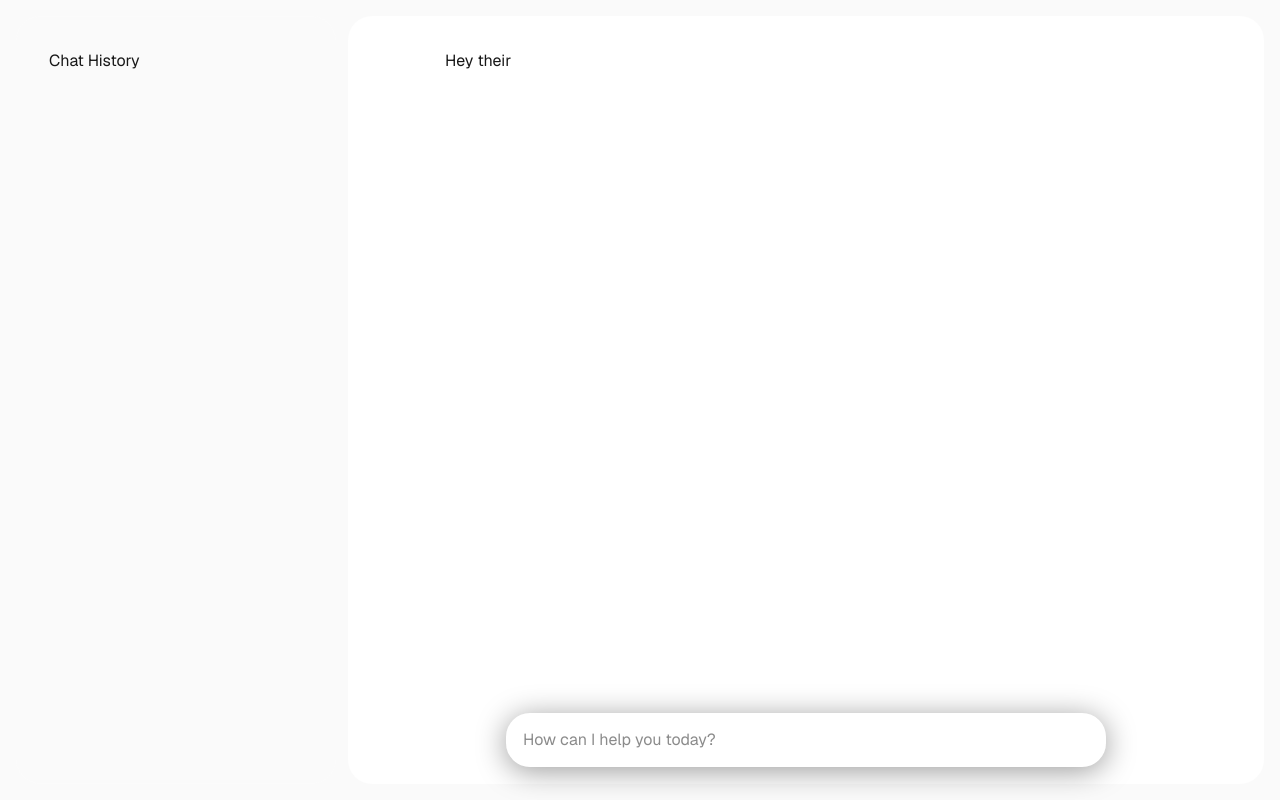
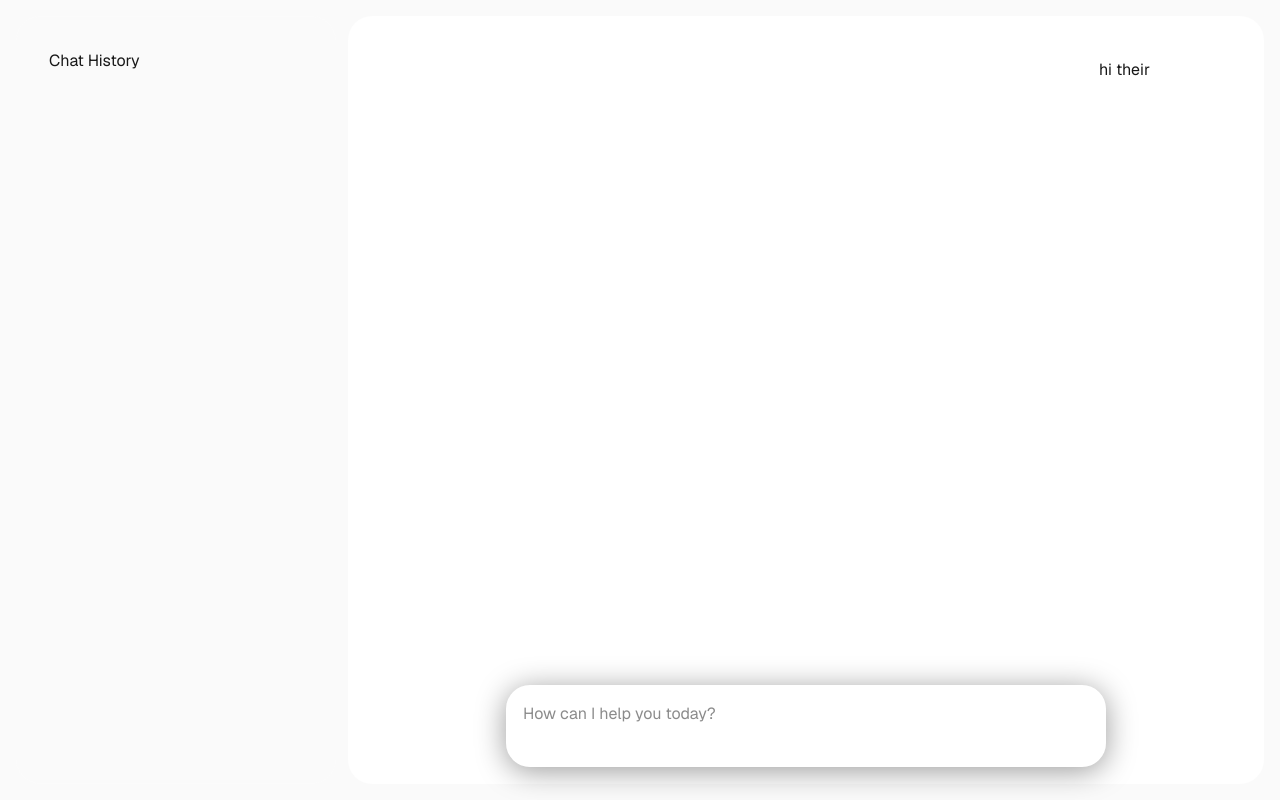
Before and after one commit to ArmaanAmoli/ai-document-qna-rag-app, a Next.js app: page / in a window 1280 px wide. Built offline with nearby package versions, Linux system fonts and the light colour scheme.

Commit message:
improving prompt box

```diff
--- a/download-model.ts
+++ b/download-model.ts
@@ -1,5 +1,4 @@
 import { Agent, setGlobalDispatcher } from 'undici';
-import * as fs from 'fs';
 import * as path from 'path';
 
 // 1. Bypass Node's default 10-second fetch timeout limit (Set to 10 minutes)
--- a/package.json
+++ b/package.json
@@ -23,7 +23,6 @@
     "pdf-parse": "^2.4.5",
     "react": "19.2.4",
     "react-dom": "19.2.4",
-    "shadcn": "^4.10.0",
     "tw-animate-css": "^1.4.0",
     "undici": "^8.3.0"
   },
@@ -34,6 +33,7 @@
     "@types/react-dom": "^19",
     "eslint": "^9",
     "eslint-config-next": "16.2.6",
+    "node-mocks-http": "^1.17.2",
     "prisma": "^7.8.0",
     "tailwindcss": "^4",
     "tsx": "^4.22.3",
--- a/src/app/page.tsx
+++ b/src/app/page.tsx
@@ -1,6 +1,8 @@
 "use client";
 
-import { Message } from "@/components/messageBox";
+import { MessageBox } from "@/components/ChatMessageBox";
+
+import { Prompt } from "@/components/promptBox";
 import Image from "next/image";
 import { useState } from "react";
 export default function Chat() {
@@ -15,8 +17,8 @@ export default function Chat() {
       <main className="relative flex flex-1 w-full h-full flex-col items-center
       justify-between py-8 px-24 bg-white dark:bg-black sm:items-start border
       rounded-3xl border-white/15">
-        Hey their
-        <Message prompt={prompt}  setPrompt={setPrompt} file={file}  setFile={setFile} />
+        <MessageBox message={"hi their"}/>
+        <Prompt prompt={prompt}  setPrompt={setPrompt} file={file}  setFile={setFile} />
 
       </main>
     </div>
--- /dev/null
+++ b/src/components/ChatMessageBox.tsx
@@ -0,0 +1,8 @@
+export function MessageBox({ message }: { message: string }) {
+    return (
+        <div className="flex ml-auto border border-white/20 px-4 py-2 rounded-3xl">
+            <p className="text-md">{message}</p>
+        </div>
+    )
+
+}
--- a/src/components/messageBox.tsx
+++ b/src/components/promptBox.tsx
@@ -1,13 +1,25 @@
 "use client";
 import { MessagePropInterface } from "@/types/componentProps.types";
 import { useState , useRef} from "react"
-export function Message(props: MessagePropInterface) {
+export function Prompt(props: MessagePropInterface) {
     const fileInputRef = useRef<HTMLInputElement>(null);
     // const [prompt, setPrompt] = useState("");
+
+    const sendPrompt = async ()=>{
+        // const response = await fetch('/api/upload',{
+        //     method:'POST',
+        //     body:
+        // })
+    }
     return (
         <div className="absolute bottom-4 -translate-x-1/2 z-10 shadow-[0_4px_30px_rgba(0,0,0,0.4),_inset_0_1px_1px_rgba(255,255,255,0.1)]
-        left-1/2 w-[600px] h-[54px] border border-white/20 rounded-3xl px-4 py-4 flex items-center gap-1.5">
+        left-1/2 w-[600px] min-h-[54px] max-h-[100px] border border-white/20 rounded-3xl px-4 py-4 flex items-center gap-1.5">
+
             <div className="flex flex-1 flex-col">
+                {props.file && <div>
+                {`${props.file?.name}`}
+
+                </div>}
                 <input
                     className="hidden"
                     type="file"
@@ -16,11 +28,11 @@ export function Message(props: MessagePropInterface) {
                     ref={fileInputRef} >
                 </input>
 
-                <input className="flex flex-1 focus:outline-none"
-                    type="text" value={props.prompt}
+                <textarea className="flex flex-1 focus:outline-none resize-none [scrollbar-width:none] [-ms-overflow-style:none] [&::-webkit-scrollbar]:hidden"
+                    value={props.prompt}
                     onChange={(event) => { props.setPrompt(event.target.value) }}
                     placeholder="How can I help you today?">
-                </input>
+                </textarea>
 
 
             </div>
@@ -38,6 +50,9 @@ export function Message(props: MessagePropInterface) {
             </button>
 
             <button type="button"
+                onClick={()=>{
+                    sendPrompt();
+                }}
                 className="h-10 w-10 border border-white/20 rounded-full flex justify-center items-center overflow-hidden">
                 <img
                     src="./icons/send.svg"
```
Also changed, not shown: 1 other file (tests, documents, lock files or other folders).
